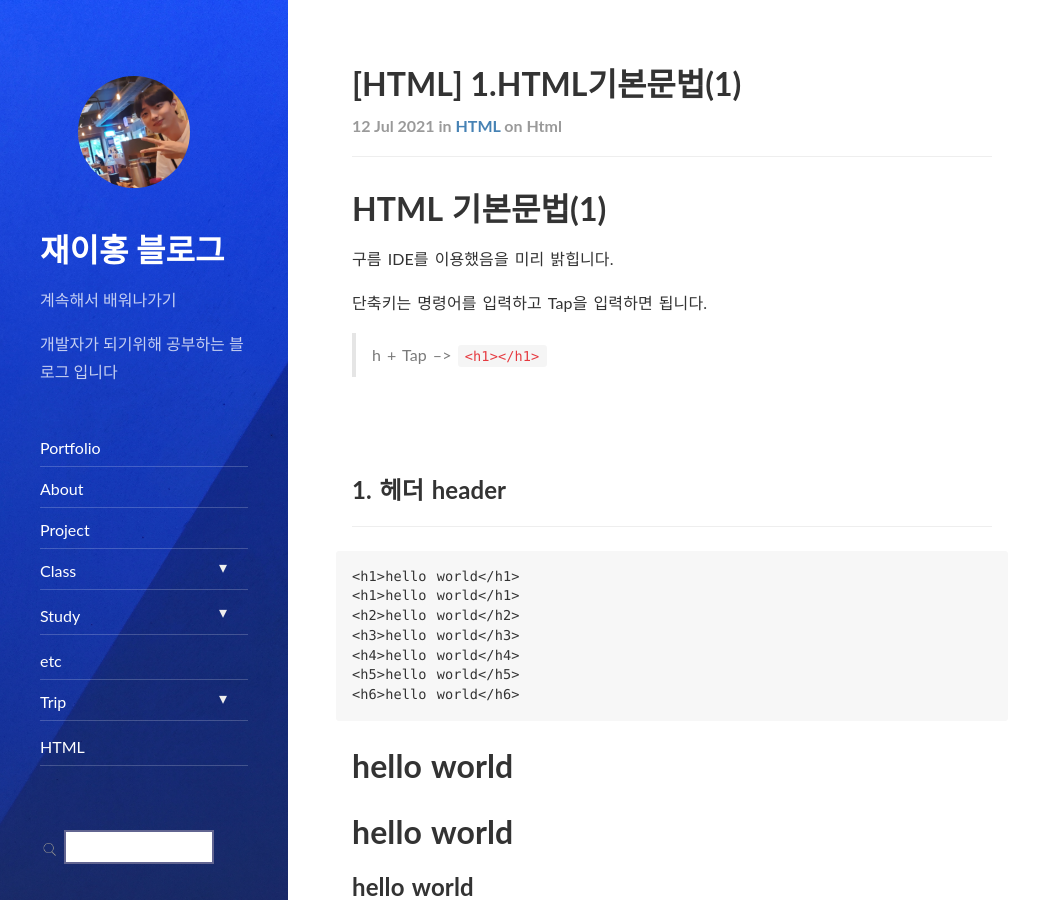
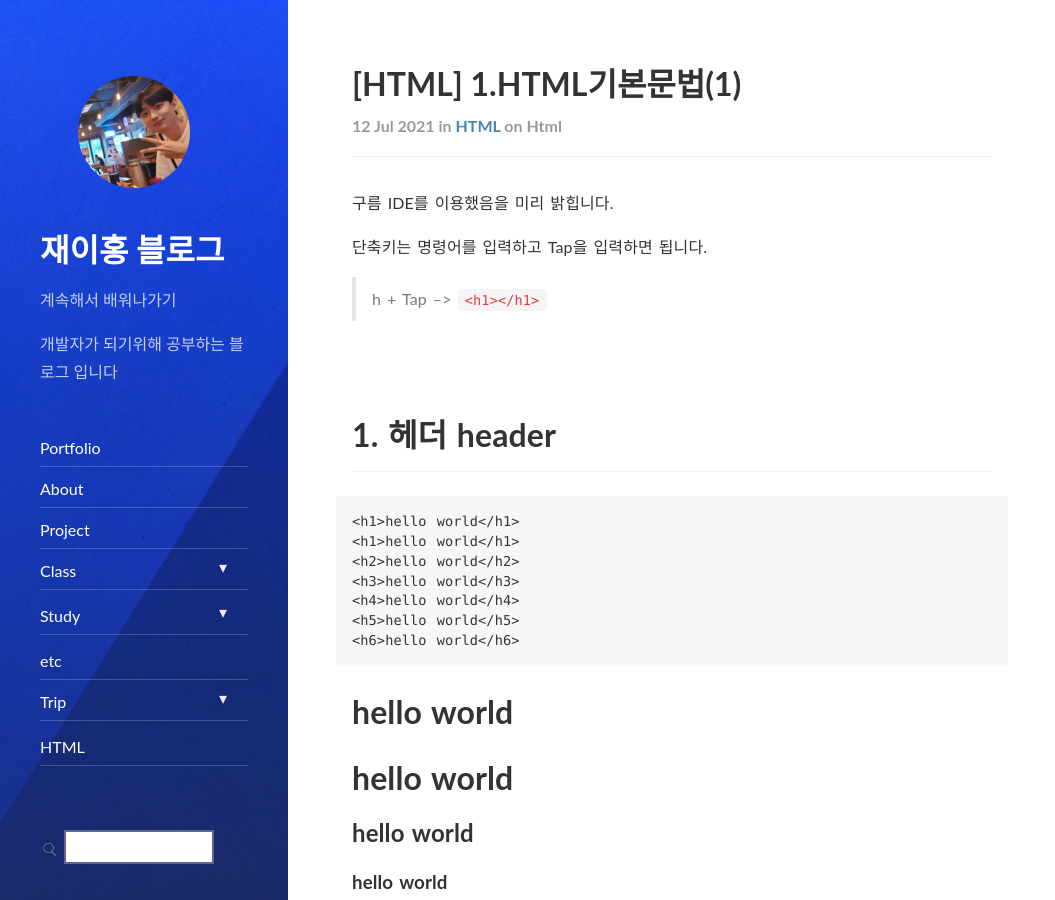
Before and after one commit to compasstar/compasstar.github.io, a Jekyll site: the page built from _posts/HTML/2021-07-12-HTML-기본문법(1).md, in a window 1280 px wide and 900 px high. Shown: the whole window, without its empty margins (0-1055 px from the left). Built offline with Jekyll 4.4.1, drawn with Linux system fonts in a browser that asks for light colours; nearby versions of some CDN libraries; comment, search, counter and statistics services are not loaded.

Commit message:
HTML(1) 수정2

```diff
--- a/_posts/HTML/2021-07-12-HTML-기본문법(1).md
+++ b/_posts/HTML/2021-07-12-HTML-기본문법(1).md
@@ -8,8 +8,6 @@
 ---
 
 
-# HTML 기본문법(1)
-
 구름 IDE를 이용했음을 미리 밝힙니다.
 
 단축키는 명령어를 입력하고 Tap을 입력하면 됩니다.
@@ -19,7 +17,7 @@
 <br>
 <br>
 
-## 1. 헤더 header
+# 1. 헤더 header
 
 ***
 
@@ -49,7 +47,7 @@
 
 <br><br>
 
-## 2. 줄바꿈
+# 2. 줄바꿈
 
 ***
 
@@ -73,7 +71,7 @@
 
 <br><br>
 
-## 3. 첨자
+# 3. 첨자
 
 ***
 
@@ -90,7 +88,7 @@
 
 <br><br>
 
-### 4. 리스트
+# 4. 리스트
 
 ***
 
@@ -133,7 +131,7 @@
 
 <br><br>
 
-### 5. 주소
+# 5. 주소
 
 ***
 
@@ -149,7 +147,7 @@
 
 <br><br>
 
-### 6. 이미지
+# 6. 이미지
 
 ***
 
@@ -171,7 +169,7 @@
 
 <br><br>
 
-### 7. 영상소스코드
+# 7. 영상소스코드
 
 ***
 
```
